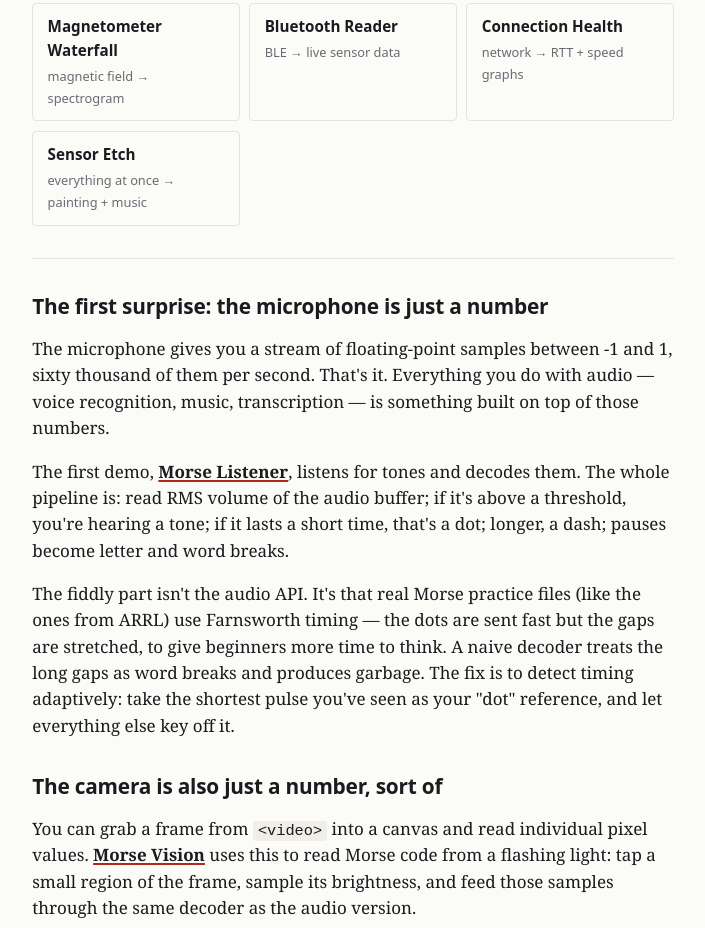
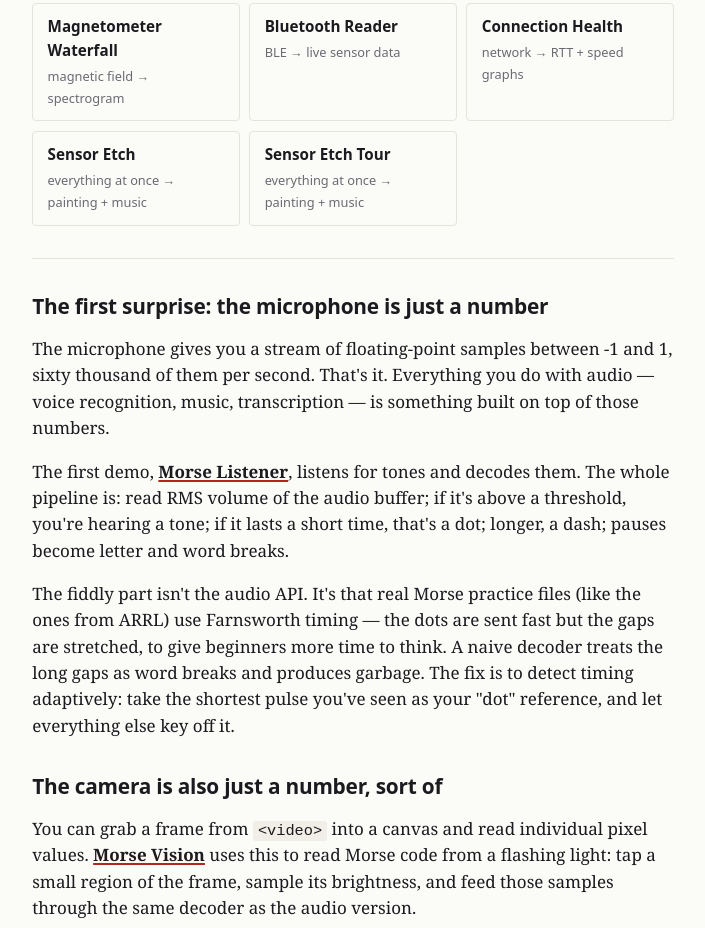
Before and after one commit to tautme/phone-sensors, a plain HTML site: page index.html in a window 1280 px wide. Shown: the part 1472-2400 px from the top of the page, without its empty margins (287-992 px from the left). Drawn offline with Linux system fonts and the light colour scheme.

Commit message:
Add link to Sensor Etch Tour in index.html

```diff
--- a/index.html
+++ b/index.html
@@ -105,6 +105,7 @@ figcaption { color: var(--muted); font-size: .85rem; margin-top: .5rem;
   <a class="demo" href="bluetooth-reader.html"><strong>Bluetooth Reader</strong><span>BLE → live sensor data</span></a>
   <a class="demo" href="connection-health.html"><strong>Connection Health</strong><span>network → RTT + speed graphs</span></a>
   <a class="demo" href="sensor-etch.html"><strong>Sensor Etch</strong><span>everything at once → painting + music</span></a>
+  <a class="demo" href="product_tour.html"><strong>Sensor Etch Tour</strong><span>everything at once → painting + music</span></a>
 </div>
 
 <hr>
```
